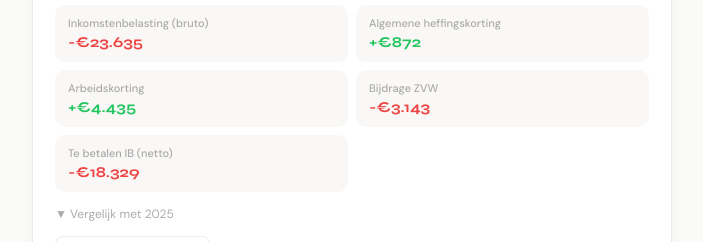
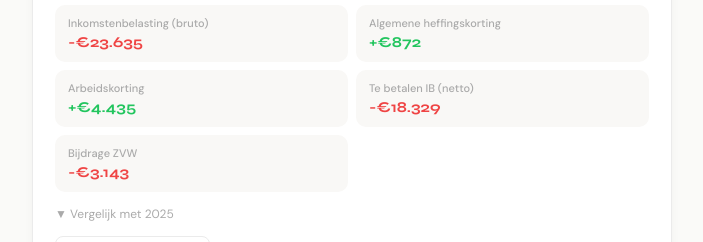
Before and after one commit to nexiotools/looncheck, a React (Vite) app: page / in a window 1280 px wide. Shown: the part 1586-1828 px from the top of the page, without its empty margins (288-991 px from the left). Built offline with nearby package versions, Linux system fonts and the light colour scheme.

Commit message:
Update App.jsx

```diff
--- a/src/App.jsx
+++ b/src/App.jsx
@@ -774,21 +774,13 @@ export default function App() {
                   <div style={{ fontFamily: "'Syne', sans-serif", fontSize: 13, fontWeight: 700, color: "#c2410c" }}>{lang === "nl" ? "Niet toegepast" : "Not applied"}</div>
                 </div>
               )}
+              <div className="breakdown-item"><div className="bi-label">{t.netTax}{result.inkomstenbelasting === 0 && <span style={{ marginLeft: 4, color: "#15803d", fontSize: 11, fontWeight: 700 }}>*</span>}</div><div className="bi-value red">-{fmt(result.inkomstenbelasting)}</div></div>
               <div className="breakdown-item"><div className="bi-label">{t.zvwLabel}</div><div className="bi-value red">-{fmt(result.zvw)}</div></div>
               {result.reiskostenJaar > 0 && <div className="breakdown-item"><div className="bi-label">{t.travelAllowance}</div><div className="bi-value green">+{fmt(result.reiskostenJaar)}</div></div>}
             </div>
-
-            {/* Te betalen IB -- outside grid, value aligned to right column */}
-            <div style={{ display: "grid", gridTemplateColumns: "1fr 1fr", gap: 8, marginTop: 8 }}>
-              <div style={{ background: "#f9f8f6", borderRadius: 10, padding: "11px 13px" }}>
-                <div className="bi-label">{t.netTax}</div>
-                <div className="bi-value red">-{fmt(result.inkomstenbelasting)}</div>
-              </div>
-              <div /> {/* empty right cell to keep alignment */}
-            </div>
             {result.inkomstenbelasting === 0 && (
               <div style={{ marginTop: 6, padding: "8px 12px", background: "#f0fdf4", border: "1px solid #bbf7d0", borderRadius: 8, fontSize: 12, color: "#15803d", lineHeight: 1.5 }}>
-                ℹ️ {lang === "nl"
+                * {lang === "nl"
                   ? "De heffingskortingen zijn hoger dan de verschuldigde belasting. Dit is correct voor lagere inkomens."
                   : "Tax credits exceed the tax owed. This is correct for lower incomes under Dutch tax law."}
               </div>
```
